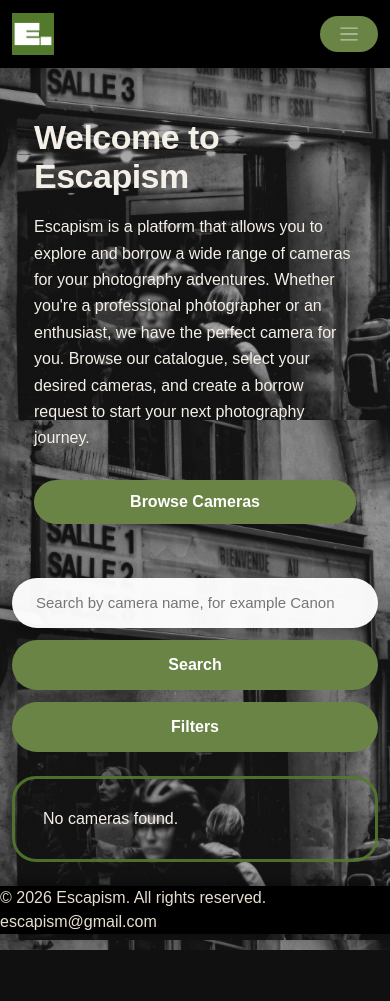
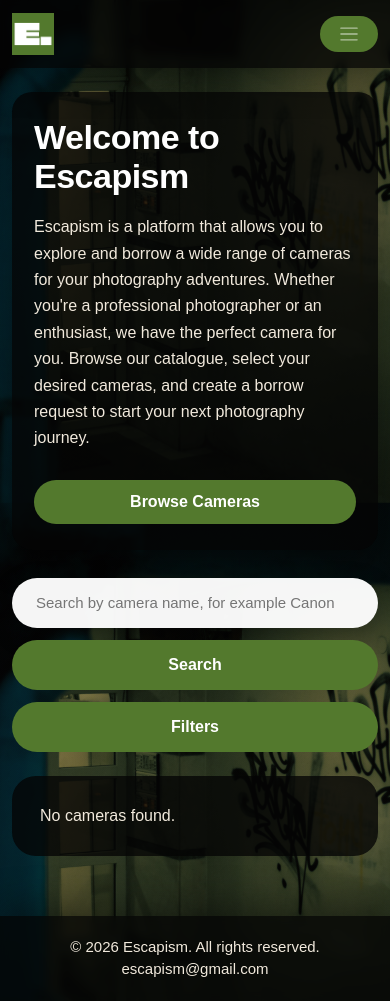
Before and after one commit to odysseas404/ITC4214---Final-Project, a Django app: page / in a window 390 px wide. Before the commit the page ends 950 px from the top, so only its background shows below. Run offline with Django 5.2, Linux system fonts and the light colour scheme; data that the repository does not hold is empty.

Commit message:
Finalizing the catalogue application, final aesthetic changes, added six new products to the database.

```diff
--- a/catalogue/static/catalogue/css/catalogue.css
+++ b/catalogue/static/catalogue/css/catalogue.css
@@ -4,8 +4,7 @@
 .about-section,
 .filter-panel {
     background-color: var(--esc-dark-panel);
-    border-left: 6px solid var(--esc-green);
-    border-radius: 0 var(--esc-radius) var(--esc-radius) 0;
+    border-radius: var(--esc-radius);
     padding: 42px 56px;
     margin-bottom: 32px;
     box-shadow: var(--esc-shadow);
@@ -291,6 +290,11 @@
     margin-bottom: 40px;
 }
 
+.camera-description {
+    text-align: justify;
+    text-align-last: left;
+}
+
 .camera-carousel,
 .camera-actions {
     background-color: var(--esc-dark-panel);
@@ -348,7 +352,6 @@
 .empty-message {
     grid-column: 1 / -1;
     background-color: var(--esc-dark-panel);
-    border: 3px solid rgba(83, 121, 45, 0.9);
     border-radius: 24px;
     padding: 28px;
     color: var(--esc-text);
@@ -380,7 +383,6 @@
     .about-section,
     .filter-panel {
         padding: 34px;
-        border-left: 5px solid var(--esc-green);
         border-radius: 0 24px 24px 0;
     }
 
@@ -445,8 +447,7 @@
     .about-section,
     .filter-panel {
         padding: 26px 22px;
-        border-left: 4px solid var(--esc-green);
-        border-radius: 0 var(--esc-radius-small) var(--esc-radius-small) 0;
+        border-radius: var(--esc-radius-small);
         margin-bottom: 28px;
     }
 
--- a/catalogue/templates/catalogue/about.html
+++ b/catalogue/templates/catalogue/about.html
@@ -66,10 +66,10 @@
         <div class="team-card">
             <img
                 src="{% static 'catalogue/images/suki.webp' %}"
-                alt="Portrait of Georgia Souridaki, Borrowing Manager"
+                alt="Portrait of Nadia Sourmelidi, Borrowing Manager"
                 class="team-image">
 
-            <h3>Georgia Souridaki</h3>
+            <h3>Nadia Sourmelidi</h3>
 
             <p>
                 Borrowing Manager.
--- a/catalogue/templates/catalogue/camera_detail.html
+++ b/catalogue/templates/catalogue/camera_detail.html
@@ -147,7 +147,7 @@
                 <p><span class="info-label">Condition:</span> {{ camera.condition }}</p>
                 <p><span class="info-label">Category:</span> {{ camera.category }}</p>
 
-                <p>
+                <p class="camera-description">
                     {{ camera.description }}
                 </p>
 
--- a/static/css/style.css
+++ b/static/css/style.css
@@ -1,6 +1,40 @@
-/* =========================
-   Global layout / background
-========================= */
+/* The root selector defines custom properties (CSS variables) that can be reused throughout the stylesheet. These variables include colors, shadows, and border radii that are specific to the Escapism theme. */
+:root {
+    --esc-green: #53792d;
+    --esc-green-light: #6b923f;
+    --esc-dark-panel: rgba(5, 5, 5, 0.78);
+    --esc-dark-card: rgba(8, 8, 8, 0.72);
+    --esc-text: #f1e9dc;
+    --esc-white: #ffffff;
+    --esc-black: #111111;
+    --esc-shadow: 0 12px 35px rgba(0, 0, 0, 0.35);
+    --esc-card-shadow: 0 10px 28px rgba(0, 0, 0, 0.32);
+    --esc-radius: 28px;
+    --esc-radius-small: 20px;
+}
+
+
+.btn,
+button,
+input[type="submit"] {
+    background-color: var(--esc-green) !important;
+    color: var(--esc-white) !important;
+    border: none !important;
+    border-radius: 28px !important;
+    font-weight: 700 !important;
+    box-shadow: none !important;
+    text-decoration: none !important;
+    display: inline-flex;
+    align-items: center;
+    justify-content: center;
+}
+
+.btn:hover,
+button:hover,
+input[type="submit"]:hover {
+    background-color: var(--esc-green-light) !important;
+    color: var(--esc-white) !important;
+}
 
 body {
     min-height: 100vh;
@@ -58,8 +92,9 @@ a {
 ========================= */
 
 .navbar {
-    background-color: rgb(0, 0, 0) !important;
-    box-shadow: 0 2px 16px rgba(0, 0, 0, 0.45);
+    background-color: rgba(5, 5, 5, 0.78) !important;
+    box-shadow: 0 12px 35px rgba(0, 0, 0, 0.35);
+    backdrop-filter: blur(4px);
 }
 
 .navbar .container {
@@ -111,7 +146,7 @@ a {
 .btn-outline-dark,
 button,
 input[type="submit"] {
-    background-color: #6a8445 !important;
+    background-color: #53792d !important;
     color: #ffffff !important;
     border: none !important;
     border-radius: 28px !important;
@@ -184,34 +229,118 @@ input[type="submit"]:hover {
 .section-box h1,
 .section-box h2,
 .section-box h3,
-.section-box h4 {
+.section-box h4,
+.dark-card h1,
+.dark-card h2,
+.dark-card h3,
+.dark-card h4,
+.about-card h1,
+.about-card h2,
+.about-card h3,
+.about-card h4,
+.category-box h1,
+.category-box h2,
+.category-box h3,
+.category-box h4,
+.filter-box h1,
+.filter-box h2,
+.filter-box h3,
+.filter-box h4,
+.recommendation-section h1,
+.recommendation-section h2,
+.recommendation-section h3,
+.recommendation-section h4 {
     color: #ffffff;
+    font-weight: 800;
+    letter-spacing: -0.5px;
 }
 
 .glass-card p,
 .glass-card li,
 .section-box p,
-.section-box li {
+.section-box li,
+.dark-card p,
+.dark-card li,
+.about-card p,
+.about-card li,
+.category-box p,
+.category-box li,
+.filter-box p,
+.filter-box li,
+.recommendation-section p,
+.recommendation-section li {
     color: #f1e9dc;
+    line-height: 1.7;
 }
 
-.dashboard-inner-card {
-    background-color: rgba(40, 40, 40, 0.76);
-    margin-top: 20px;
-    margin-bottom: 20px;
+.info-label,
+.glass-card .info-label,
+.section-box .info-label,
+.dark-card .info-label,
+.about-card .info-label,
+.category-box .info-label,
+.filter-box .info-label,
+.recommendation-section .info-label {
+    color: #d8b45a;
+    font-weight: 700;
 }
 
 
 /* =========================
-   Bootstrap card override
+   Responsive shared cards
 ========================= */
 
-.card {
-    background-color: rgba(55, 55, 55, 0.88);
-    color: #f4efe7;
-    border: 1px solid rgba(255, 250, 242, 0.16);
+@media (max-width: 991px) {
+    .glass-card,
+    .section-box,
+    .dark-card,
+    .about-card,
+    .category-box,
+    .filter-box,
+    .recommendation-section {
+        padding: 34px;
+        border-left: 5px solid #53792d;
+        border-radius: 0 24px 24px 0;
+        margin-bottom: 34px;
+    }
 }
 
+@media (max-width: 575px) {
+    .glass-card,
+    .section-box,
+    .dark-card,
+    .about-card,
+    .category-box,
+    .filter-box,
+    .recommendation-section {
+        padding: 26px 22px;
+        border-left: 4px solid #53792d;
+        border-radius: 0 20px 20px 0;
+        margin-bottom: 28px;
+    }
+
+    .glass-card h1,
+    .section-box h1,
+    .dark-card h1,
+    .about-card h1,
+    .category-box h1,
+    .filter-box h1,
+    .recommendation-section h1 {
+        font-size: 34px;
+        line-height: 1.15;
+    }
+
+    .glass-card h2,
+    .section-box h2,
+    .dark-card h2,
+    .about-card h2,
+    .category-box h2,
+    .filter-box h2,
+    .recommendation-section h2 {
+        font-size: 28px;
+        line-height: 1.2;
+    }
+}
 
 /* =========================
    Forms
@@ -279,17 +408,6 @@ form textarea:focus {
 .about-wrapper {
     max-width: 900px;
     margin: 40px auto;
-}
-
-
-/* =========================
-   Footer
-========================= */
-
-footer {
-    background-color: rgb(0, 0, 0);
-    color: #ffffff;
-    box-shadow: 0 -2px 16px rgba(0, 0, 0, 0.45);
 }
 
 /* =========================
@@ -396,3 +514,34 @@ footer {
     margin-top: 20px;
     margin-bottom: 20px;
 }
+
+/* =========================
+   Footer
+========================= */
+
+.site-footer {
+    background-color: rgba(5, 5, 5, 0.78);
+    color: #f1e9dc;
+    box-shadow: 0 -12px 35px rgba(0, 0, 0, 0.35);
+    backdrop-filter: blur(4px);
+    padding: 22px 20px;
+    margin-top: 60px;
+    text-align: center;
+}
+
+.footer-line {
+    color: #f1e9dc;
+    margin: 0;
+    font-size: 15px;
+    font-weight: 500;
+}
+
+/* =========================
+   Footer responsive
+========================= */
+
+@media (max-width: 575px) {
+    .site-footer {
+        padding: 20px 14px;
+    }
+}
```
Also changed, not shown: other parts of static/css/style.css (+19 -9 lines), static/images/background.webp.
